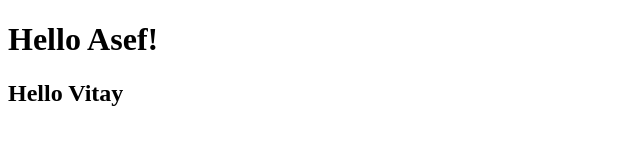
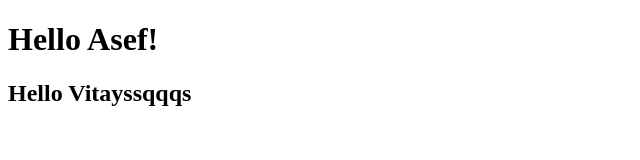
Before and after one commit to Solwar/JS_COURSE, a plain HTML site: page index.html in a window 1280 px wide. Shown: the whole page, without its empty margins (0-640 px from the left). Drawn offline with Linux system fonts and the light colour scheme.

Commit message:
try_to merge

```diff
--- a/index.html
+++ b/index.html
@@ -9,6 +9,6 @@
 <body>
     <script src= "script.js"></script>
     <h1>Hello Asef!</h1>
-    <h2>Hello Vitay</h2>
+    <h2>Hello Vitayssqqqs</h2>
 </body>
 </html>
```
